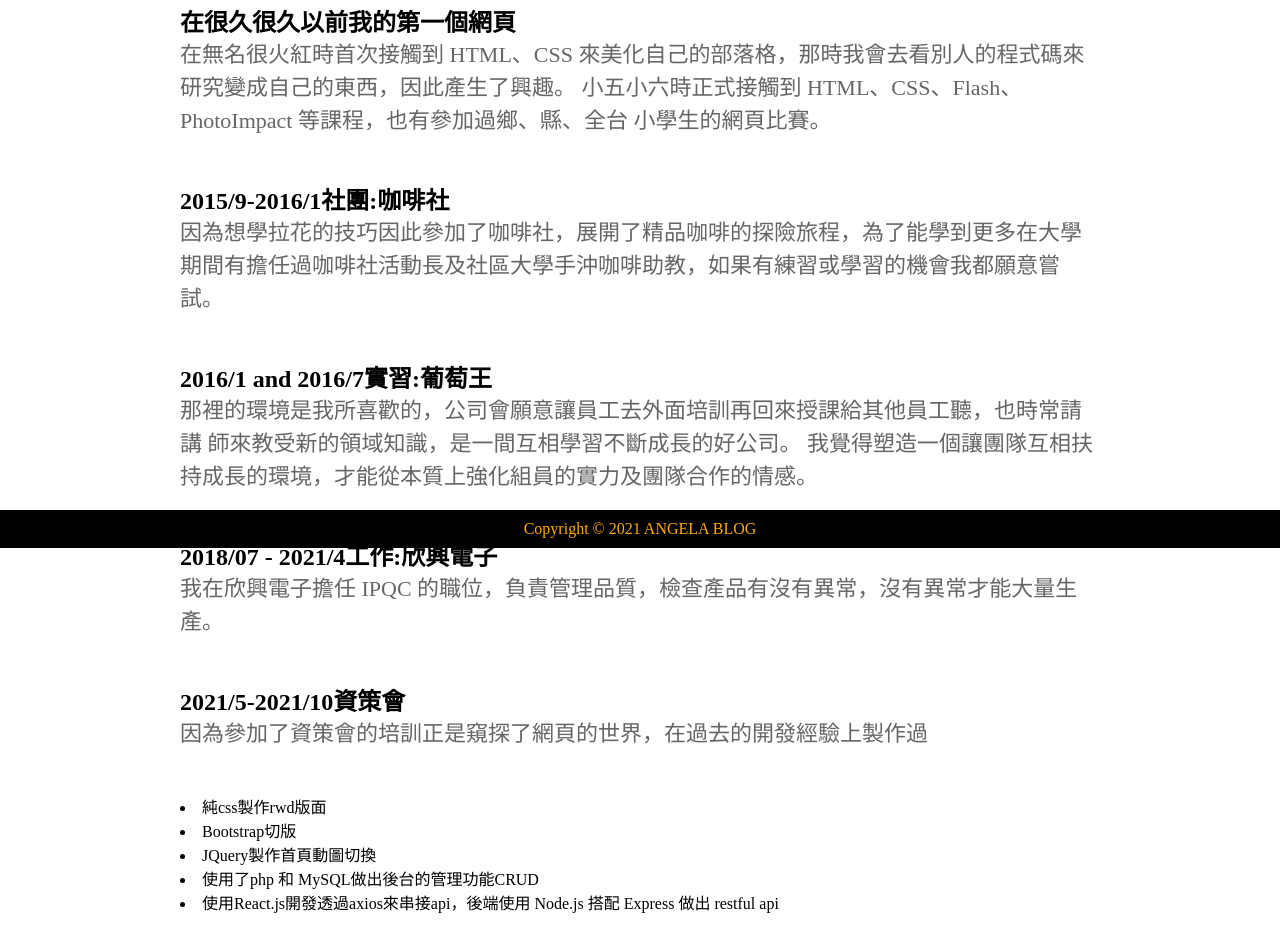
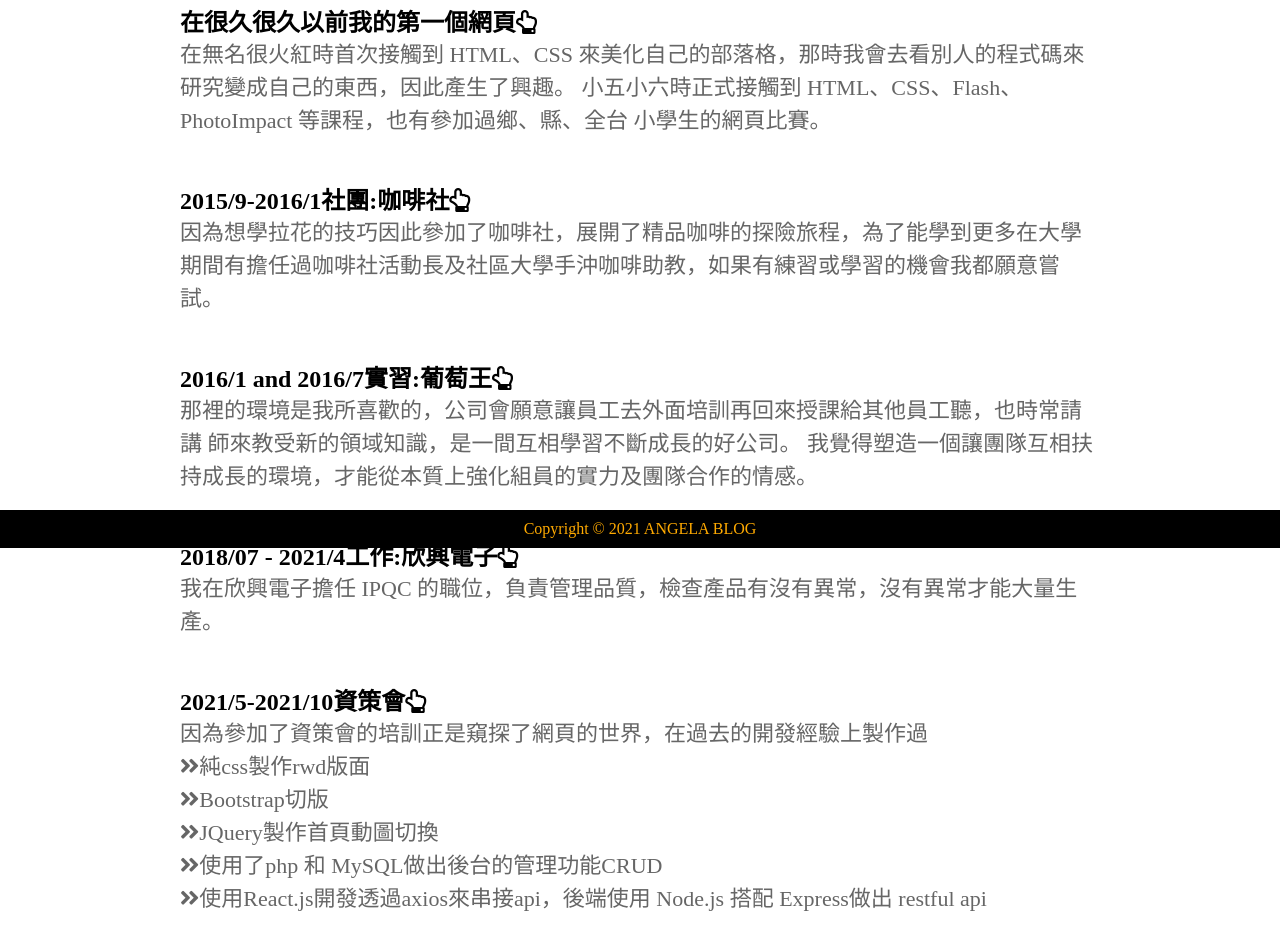
Before and after one commit to angela1393aa/angela1393aa.github.io, a plain HTML site: page p05.html in a window 1280 px wide. Shown: the part 252-1204 px from the top of the page. Drawn offline with nearby package versions, Linux system fonts and the light colour scheme.

Commit message:
修改內容

```diff
--- a/p05.html
+++ b/p05.html
@@ -6,6 +6,12 @@
     <meta name="viewport" content="width=device-width, initial-scale=1.0" />
     <title>我的經歷</title>
     <link rel="stylesheet" href="style.css" />
+    <link
+      rel="stylesheet"
+      href="https://pro.fontawesome.com/releases/v5.10.0/css/all.css"
+      integrity="sha384-AYmEC3Yw5cVb3ZcuHtOA93w35dYTsvhLPVnYs9eStHfGJvOvKxVfELGroGkvsg+p"
+      crossorigin="anonymous"
+    />
     <style>
       .container {
         padding: 20px;
@@ -59,7 +65,9 @@
       </div>
 
       <div class="container">
-        <h2 class="Q0">在很久很久以前我的第一個網頁</h2>
+        <h2 class="Q0">
+          在很久很久以前我的第一個網頁<i class="far fa-hand-point-up"></i>
+        </h2>
         <p class="A0">
           在無名很火紅時首次接觸到 HTML、CSS
           來美化自己的部落格，那時我會去看別人的程式碼來
@@ -67,32 +75,37 @@
           HTML、CSS、Flash、 PhotoImpact 等課程，也有參加過鄉、縣、全台
           小學生的網頁比賽。
         </p>
-        <h2 class="Q1">2015/9-2016/1社團:咖啡社</h2>
+        <h2 class="Q1">
+          2015/9-2016/1社團:咖啡社<i class="far fa-hand-point-up"></i>
+        </h2>
         <p class="A1">
           因為想學拉花的技巧因此參加了咖啡社，展開了精品咖啡的探險旅程，為了能學到更多在大學期間有擔任過咖啡社活動長及社區大學手沖咖啡助教，如果有練習或學習的機會我都願意嘗試。
         </p>
-        <h2 class="Q2">2016/1 and 2016/7實習:葡萄王</h2>
+        <h2 class="Q2">
+          2016/1 and 2016/7實習:葡萄王<i class="far fa-hand-point-up"></i>
+        </h2>
         <p class="A2">
           那裡的環境是我所喜歡的，公司會願意讓員工去外面培訓再回來授課給其他員工聽，也時常請講
           師來教受新的領域知識，是一間互相學習不斷成長的好公司。
           我覺得塑造一個讓團隊互相扶持成長的環境，才能從本質上強化組員的實力及團隊合作的情感。
         </p>
-        <h2 class="Q3">2018/07 - 2021/4工作:欣興電子</h2>
+        <h2 class="Q3">
+          2018/07 - 2021/4工作:欣興電子<i class="far fa-hand-point-up"></i>
+        </h2>
         <p class="A3">
           我在欣興電子擔任 IPQC
           的職位，負責管理品質，檢查產品有沒有異常，沒有異常才能大量生產。
         </p>
-        <h2 class="Q4">2021/5-2021/10資策會</h2>
+        <h2 class="Q4">
+          2021/5-2021/10資策會<i class="far fa-hand-point-up"></i>
+        </h2>
         <p class="A4">
-          因為參加了資策會的培訓正是窺探了網頁的世界，在過去的開發經驗上製作過
-          <li>純css製作rwd版面</li>
-          <li>Bootstrap切版</li>
-          <li>JQuery製作首頁動圖切換</li>
-          <li>使用了php 和 MySQL做出後台的管理功能CRUD</li>
-          <li>
-            使用React.js開發透過axios來串接api，後端使用 Node.js 搭配 Express
-            做出 restful api
-          </li>
+          因為參加了資策會的培訓正是窺探了網頁的世界，在過去的開發經驗上製作過</br>
+          <i class="fas fa-angle-double-right"></i>純css製作rwd版面</br>
+          <i class="fas fa-angle-double-right"></i>Bootstrap切版</br>
+          <i class="fas fa-angle-double-right"></i>JQuery製作首頁動圖切換</br>
+          <i class="fas fa-angle-double-right"></i>使用了php 和 MySQL做出後台的管理功能CRUD</br>
+          <i class="fas fa-angle-double-right"></i>使用React.js開發透過axios來串接api，後端使用 Node.js 搭配 Express做出 restful api</br>
         </p>
       </div>
     </main>
```
